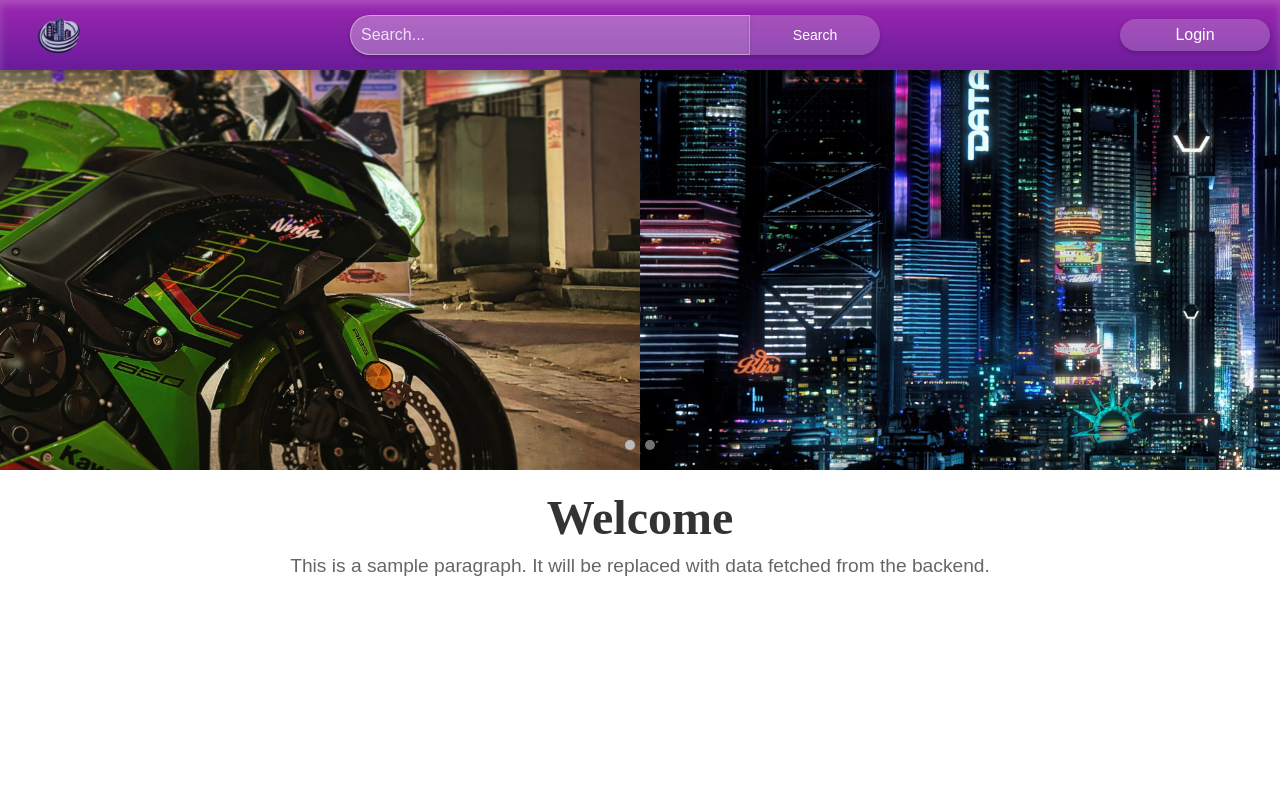
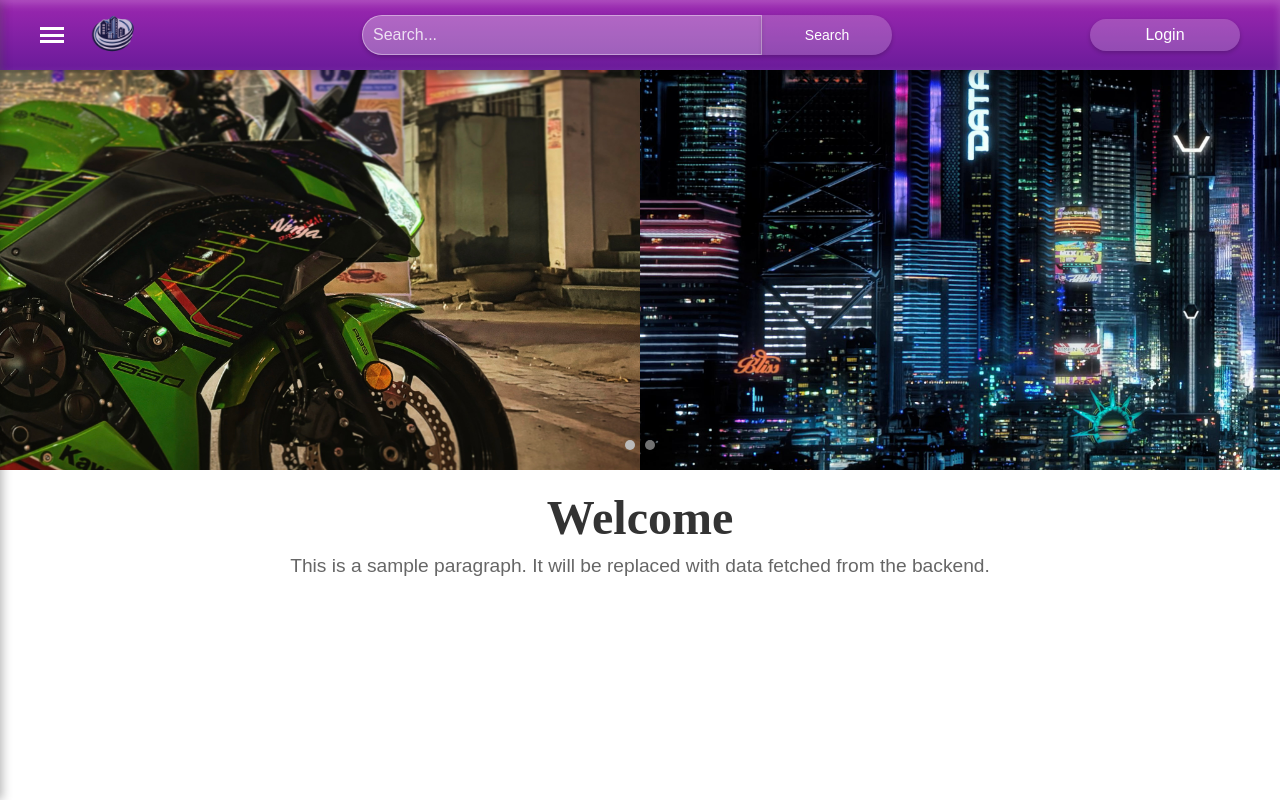
Before and after one commit to gauravr15/commercial-website, a React (Create React App) app: page / in a window 1280 px wide. Built offline with nearby package versions, Linux system fonts and the light colour scheme.

Commit message:
added side menu panel

```diff
--- /dev/null
+++ b/src/components/Burger/Burger.css
@@ -0,0 +1,61 @@
+/* Burger icon wrapper */
+.burger-wrapper {
+  position: relative; /* Ensure it's positioned relative to the header */
+  height: 100%;
+  margin-left: 20px;
+}
+
+/* Burger icon */
+.burger-icon {
+  cursor: pointer;
+  width: 24px; /* Adjusted width for mobile */
+  height: 16px; /* Adjusted height for mobile */
+  display: flex;
+  flex-direction: column;
+  justify-content: space-between;
+  position: relative; /* Ensure it stays within the header */
+  z-index: 1100; /* Ensure it is on top of the side menu */
+}
+
+/* Burger bars */
+.bar {
+  width: 100%;
+  height: 3px; /* Slightly thinner bars */
+  background-color: var(--header-foreground-color); /* Dynamic foreground color */
+}
+
+/* Side Menu */
+.side-menu {
+  position: fixed;
+  top: 0;
+  left: -250px;
+  width: 250px;
+  height: 100vh;
+  background: var(--header-bg); /* Match the background with the header */
+  color: white;
+  padding-top: 50px;
+  transition: left 0.3s ease;
+  z-index: 1000; /* Ensure it is below the burger icon */
+  box-shadow: 2px 0 10px rgba(0, 0, 0, 0.3), inset 0 4px 8px rgba(255, 255, 255, 0.2); /* Match the 3D effect */
+}
+
+.side-menu.open {
+  left: 0; /* Slide-in effect */
+}
+
+.side-menu ul {
+  list-style: none;
+  padding: 0;
+  margin: 0;
+}
+
+.side-menu li {
+  padding: 15px;
+  font-size: 18px;
+  border-bottom: 1px solid #444;
+  cursor: pointer;
+}
+
+.side-menu li:hover {
+  background-color: rgba(0, 0, 0, 0.1);
+}
--- /dev/null
+++ b/src/components/Burger/Burger.js
@@ -0,0 +1,52 @@
+import React, { useState, useEffect, useRef } from "react";
+import './Burger.css';
+
+const Burger = () => {
+  const [isOpen, setIsOpen] = useState(false);
+  const menuRef = useRef(null);
+  const burgerRef = useRef(null);
+
+  const toggleMenu = (e) => {
+    e.stopPropagation();
+    setIsOpen(!isOpen);
+  };
+
+  useEffect(() => {
+    const handleClickOutside = (event) => {
+      if (menuRef.current && !menuRef.current.contains(event.target) &&
+          burgerRef.current && !burgerRef.current.contains(event.target)) {
+        setIsOpen(false);
+      }
+    };
+
+    document.addEventListener("click", handleClickOutside);
+
+    return () => {
+      document.removeEventListener("click", handleClickOutside);
+    };
+  }, []);
+
+  return (
+    <div className="burger-wrapper">
+      {/* Burger Icon */}
+      <div className="burger-icon" ref={burgerRef} onClick={toggleMenu}>
+        <div className="bar"></div>
+        <div className="bar"></div>
+        <div className="bar"></div>
+      </div>
+
+      {/* Slide-in menu */}
+      <div className={`side-menu ${isOpen ? "open" : ""}`} ref={menuRef}>
+        <ul>
+          <li>Home</li>
+          <li>About</li>
+          <li>Services</li>
+          <li>Contact</li>
+          <li>Blog</li>
+        </ul>
+      </div>
+    </div>
+  );
+};
+
+export default Burger;
--- a/src/components/Header/Header.css
+++ b/src/components/Header/Header.css
@@ -1,41 +1,46 @@
-@import '~@fortawesome/fontawesome-free/css/all.min.css';
-
 /* Header container styling */
 .header {
   display: flex;
-  justify-content: space-between; /* Space between elements */
+  justify-content: center; /* Center align header content */
   align-items: center;
-  padding: 10px;
+  padding: 10px 0; /* Vertical padding for header */
   width: 100%;
   position: fixed;
   top: 0;
-  z-index: 1000; /* Ensure header is on top */
-  height: 70px; /* Set a fixed height */
-  overflow: hidden; /* Prevent horizontal overflow */
-  background: linear-gradient(to bottom, #9c27b0, #6a1b9a); /* Gradient for cylindrical effect */
-  box-shadow: 0 4px 10px rgba(0, 0, 0, 0.3), inset 0 4px 8px rgba(255, 255, 255, 0.2); /* 3D shadow effect */
+  z-index: 1000;
+  height: 70px;
+  overflow: hidden;
+  --header-bg: linear-gradient(to bottom, #9c27b0, #6a1b9a); /* Define a CSS variable for the gradient background */
+  background: var(--header-bg); /* Apply the variable */
+  box-shadow: 0 4px 10px rgba(0, 0, 0, 0.3), inset 0 4px 8px rgba(255, 255, 255, 0.2);
   position: relative;
+  --header-foreground-color: white; /* Add this to use in burger styles */
 }
 
-.header::before {
-  content: "";
-  position: absolute;
-  bottom: -15px; /* Adjust to match the border-radius */
-  left: 0;
-  width: 100%;
-  height: 15px; /* Height of the curved bottom effect */
-  background: inherit;
-  z-index: -1;
-  box-shadow: 0 4px 10px rgba(0, 0, 0, 0.3); /* Shadow to create depth */
+/* Header content wrapper */
+.header-content {
+  display: flex;
+  align-items: center;
+  width: 100%; /* Full width of the screen */
+  padding: 0 20px; /* Padding of 20px on left and right */
+  box-sizing: border-box; /* Ensure padding is included in the width calculation */
+  max-width: 100%; /* Limit maximum width */
+  justify-content: space-between; /* Space out elements evenly */
+}
+
+/* Burger container */
+.burger-container {
+  margin-right: 20px; /* Space between burger and brand logo */
+}
+
+/* Brand logo container */
+.brand-logo-container {
+  display: flex;
+  justify-content: center; /* Center logo horizontally */
+  max-width: 200px; /* Control the maximum width of the logo container */
 }
 
 /* Brand logo styling */
-.brand-logo {
-  display: flex;
-  align-items: center; /* Center logo vertically */
-  flex: 0; /* Space as much as the content */
-}
-
 .brand-logo img {
   max-height: 50px; /* Adjusted height to fit the header */
   width: 100px;
@@ -83,7 +88,7 @@
 /* Search input expanded state (Widescreen only) */
 @media (min-width: 992px) { /* Adjust the min-width value as needed */
   .search-container.expanded .search-input {
-    width: calc(100%); /* Adjust based on button width */
+    width: calc(100% - 150px); /* Adjust based on button width */
   }
 }
 
@@ -127,6 +132,7 @@
   text-align: center;
   flex-shrink: 0; /* Prevent shrinking */
   width: 150px;
+  margin-right: 20px; /* Space between button and right edge */
   box-shadow: 0 2px 4px rgba(0, 0, 0, 0.2); /* Subtle shadow */
   transition: background 0.3s ease, transform 0.2s ease; /* Smooth transitions */
   background: rgba(255, 255, 255, 0.2); /* Soft background */
@@ -155,7 +161,14 @@
     padding: 10px;
   }
 
-  .brand-logo {
+  .header-content {
+    flex-direction: column;
+    align-items: center;
+    width: calc(100% - 50px); /* Full width minus padding */
+    padding: 0 20px; /* Ensure 20px padding on left and right */
+  }
+
+  .brand-logo-container {
     margin-bottom: 10px;
     width: 100%;
     justify-content: center;
--- a/src/components/Header/Header.js
+++ b/src/components/Header/Header.js
@@ -1,5 +1,6 @@
 import React, { useState, useEffect, useRef } from 'react';
 import SignInModal from '../SignInModal/SignInModal'; // Import the SignInModal component
+import Burger from '../Burger/Burger'; // Import the Burger component
 import './Header.css';
 import logo from '../../assets/logo.png'; // Import the logo image
 
@@ -41,8 +42,12 @@
   return (
     <>
       <header className="header">
+        <div className="header-content">
+          <Burger /> {/* Add the Burger component here */}
+          <div className="brand-logo-container">
             <div className="brand-logo">
               <img src={logo} alt="Brand Logo" /> {/* Use the imported logo */}
+            </div>
           </div>
           <div
             className={`search-container ${isExpanded ? 'expanded' : ''}`}
@@ -69,6 +74,7 @@
           >
             Login
           </button>
+        </div>
       </header>
       {isModalOpen && <SignInModal onClose={closeModal} />} {/* Render the modal */}
     </>
```
Lines whose indentation alone changed are shown as unchanged.
